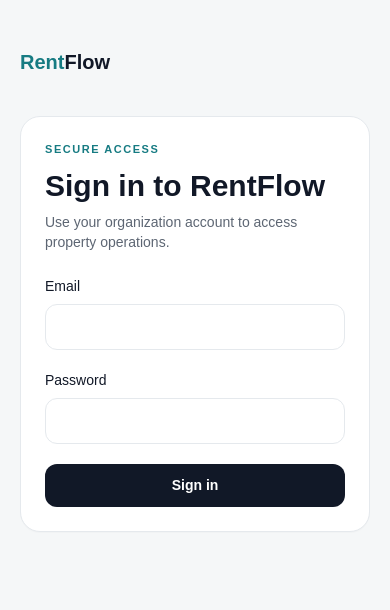
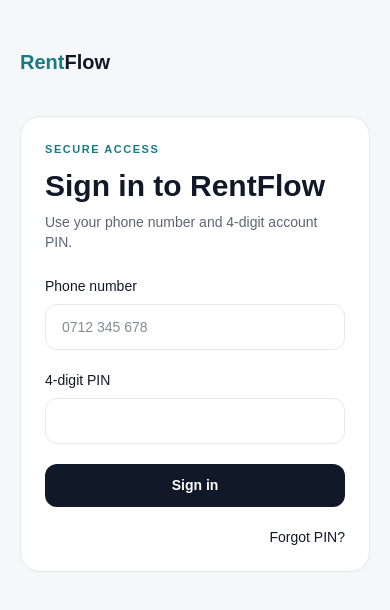
Before and after one commit to PHENOMVALENCE/rentflow-next, a Next.js app: page /login in a window 390 px wide. Shown: the top 610 px of the page. Built offline with nearby package versions, Linux system fonts and the light colour scheme; no server answers.

Commit message:
feat: update sign-in UI for phone and PIN

```diff
--- a/src/app/login/page.tsx
+++ b/src/app/login/page.tsx
@@ -13,16 +13,18 @@ export default async function LoginPage({ searchParams }: { searchParams: Promis
         <div className="rf-card mt-10 p-6 sm:p-8">
           <p className="rf-eyebrow">Secure access</p>
           <h1 className="text-3xl font-semibold">Sign in to RentFlow</h1>
-          <p className="mt-2 text-sm text-[var(--muted-strong)]">Use your organization account to access property operations.</p>
+          <p className="mt-2 text-sm text-[var(--muted-strong)]">Use your phone number and 4-digit account PIN.</p>
 
-          {query.error === "invalid" && <div className="mt-5 rounded-xl border border-red-200 bg-red-50 p-3 text-sm text-red-800">Invalid email or password.</div>}
+          {query.error === "invalid" && <div className="mt-5 rounded-xl border border-red-200 bg-red-50 p-3 text-sm text-red-800">Invalid phone number or PIN.</div>}
           {!databaseReady && <div className="mt-5 rounded-xl border border-amber-200 bg-amber-50 p-3 text-sm text-amber-900">Database authentication is not configured yet. The preview dashboard remains available in demo mode.</div>}
 
           <form action={loginAction} className="mt-6 space-y-5">
-            <label className="block text-sm font-medium">Email<input required type="email" name="email" disabled={!databaseReady} className="mt-2 w-full rounded-xl border border-[var(--border)] bg-white px-4 py-3 disabled:bg-slate-50" /></label>
-            <label className="block text-sm font-medium">Password<input required type="password" name="password" minLength={8} disabled={!databaseReady} className="mt-2 w-full rounded-xl border border-[var(--border)] bg-white px-4 py-3 disabled:bg-slate-50" /></label>
+            <label className="block text-sm font-medium">Phone number<input required type="tel" name="phone" autoComplete="tel" placeholder="0712 345 678" disabled={!databaseReady} className="mt-2 w-full rounded-xl border border-[var(--border)] bg-white px-4 py-3 disabled:bg-slate-50" /></label>
+            <label className="block text-sm font-medium">4-digit PIN<input required type="password" name="pin" inputMode="numeric" autoComplete="current-password" pattern="[0-9]{4}" minLength={4} maxLength={4} disabled={!databaseReady} className="mt-2 w-full rounded-xl border border-[var(--border)] bg-white px-4 py-3 tracking-[0.45em] disabled:bg-slate-50" /></label>
             {databaseReady ? <button type="submit" className="rf-button rf-button-dark w-full">Sign in</button> : <Link href="/app" className="rf-button rf-button-dark w-full">Open preview dashboard</Link>}
           </form>
+
+          {databaseReady && <div className="mt-5 flex justify-end"><Link href="/forgot-pin" className="text-sm font-medium">Forgot PIN?</Link></div>}
         </div>
       </div>
     </main>
```
